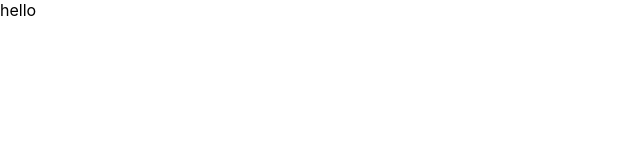
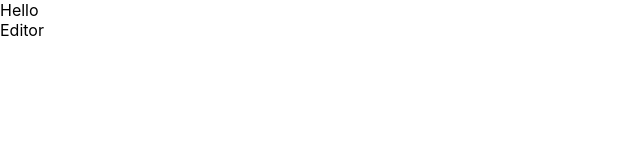
Before and after one commit to dakotalraymond/personal-site, a React (Create React App) app in the folder draft-blog/: page /editor in a window 1280 px wide. Shown: the top 160 px of the page, without its empty margins (0-640 px from the left). Built offline with nearby package versions, Linux system fonts and the light colour scheme.

Commit message:
Add react router

```diff
--- a/draft-blog/package.json
+++ b/draft-blog/package.json
@@ -10,8 +10,10 @@
     "@types/node": "^12.0.0",
     "@types/react": "^16.9.0",
     "@types/react-dom": "^16.9.0",
+    "@types/react-router-dom": "^5.1.3",
     "react": "^16.12.0",
     "react-dom": "^16.12.0",
+    "react-router-dom": "^5.1.2",
     "react-scripts": "3.3.1",
     "typescript": "~3.7.2"
   },
--- a/draft-blog/src/App.tsx
+++ b/draft-blog/src/App.tsx
@@ -1,8 +1,20 @@
 import React from "react";
+import { BrowserRouter as Router, Switch, Route } from "react-router-dom";
 import "./App.css";
+import NavBar from "./components/NavBar/NavBar";
+import Editor from "./screens/Editor/Editor";
+import Home from "./screens/Home/Home";
 
 const App = () => {
-  return <div>hello</div>;
+  return (
+    <Router>
+      <NavBar />
+      <Switch>
+        <Route path="/editor" component={Editor} />
+        <Route path="/" component={Home} />
+      </Switch>
+    </Router>
+  );
 };
 
 export default App;
--- /dev/null
+++ b/draft-blog/src/components/NavBar/NavBar.tsx
@@ -0,0 +1,7 @@
+import React from "react";
+
+const NavBar = () => {
+  return <div>Hello</div>;
+};
+
+export default NavBar;
--- /dev/null
+++ b/draft-blog/src/screens/Editor/Editor.tsx
@@ -0,0 +1,7 @@
+import React from "react";
+
+const Editor = () => {
+  return <div>Editor</div>;
+};
+
+export default Editor;
--- /dev/null
+++ b/draft-blog/src/screens/Home/Home.tsx
@@ -0,0 +1,7 @@
+import React from "react";
+
+const Home = () => {
+  return <div>Home</div>;
+};
+
+export default Home;
```
Also changed, not shown: 1 other file (tests, documents, lock files or other folders).
